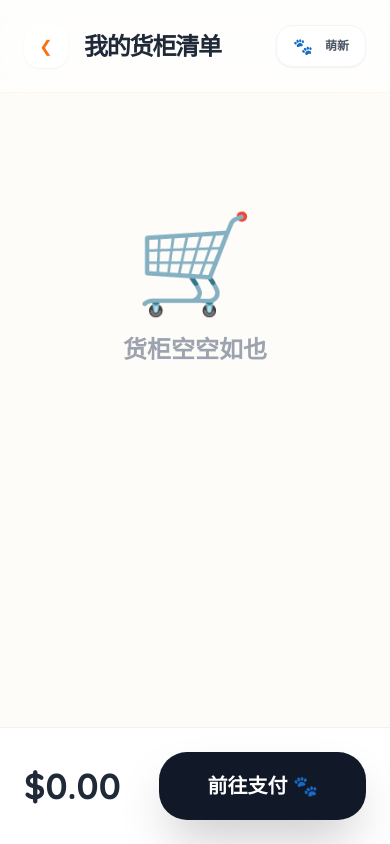
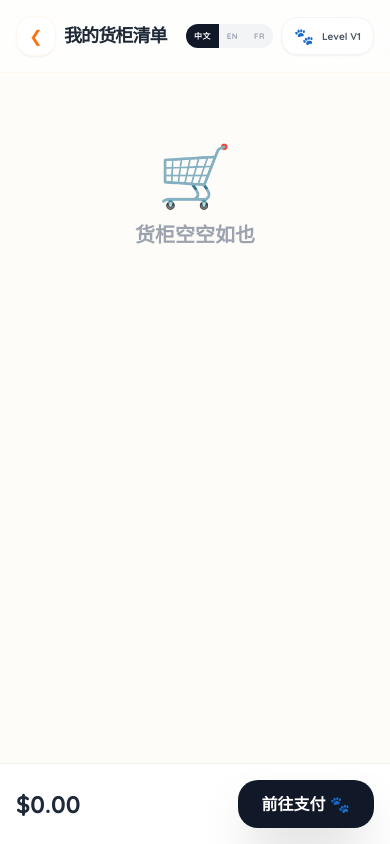
Before and after one commit to dogmeyummy-prog/dogme-shop, a website: page checkout.html in a window 390 px wide. Drawn offline with nearby package versions, Linux system fonts and the light colour scheme.

Commit message:
checkout.html

```diff
--- a/checkout.html
+++ b/checkout.html
@@ -6,9 +6,10 @@
     <title>Dogme Cart | 我的货柜清单 🐾</title>
     <script src="https://cdn.tailwindcss.com"></script>
     <link href="https://fonts.googleapis.com/css2?family=Quicksand:wght@400;500;700&display=swap" rel="stylesheet">
-    <link rel="stylesheet" href="测试版.css">
     <style>
-        .cart-item { background: white; border-radius: 30px; transition: all 0.3s cubic-bezier(0.34, 1.56, 0.64, 1); border: 1px solid rgba(255,141,54,0.05); }
+        body { font-family: 'Quicksand', sans-serif; }
+        .cart-item { background: white; border-radius: 20px; transition: all 0.3s cubic-bezier(0.34, 1.56, 0.64, 1); border: 1px solid rgba(255,141,54,0.05); }
+        @media (min-width: 768px) { .cart-item { border-radius: 30px; } }
         .cart-item:hover { transform: scale(1.02); box-shadow: 0 15px 30px rgba(0,0,0,0.05); }
         .checkout-bar { background: rgba(255, 255, 255, 0.9); backdrop-filter: blur(20px); border-top: 1px solid rgba(0,0,0,0.05); }
         .active-press:active { transform: scale(0.96); }
@@ -16,59 +17,86 @@
 </head>
 <body class="bg-[#fdfcf9] min-h-screen pb-40">
 
-    <nav class="flex justify-between items-center px-6 md:px-12 py-6 sticky top-0 z-50 bg-white/60 backdrop-blur-xl border-b border-orange-50">
-        <div class="flex items-center gap-4">
-            <button onclick="location.href='shopping.html'" class="w-11 h-11 rounded-2xl bg-white shadow-sm flex items-center justify-center text-orange-500 active-press border border-orange-50">❮</button>
-            <h1 class="text-2xl font-black text-gray-800 tracking-tighter">我的货柜清单</h1>
+    <!-- 添加语言切换和响应式适配 -->
+    <nav class="flex justify-between items-center px-4 md:px-6 lg:px-12 py-4 md:py-6 sticky top-0 z-50 bg-white/60 backdrop-blur-xl border-b border-orange-50">
+        <div class="flex items-center gap-2 md:gap-4">
+            <button onclick="location.href='shopping.html'" class="w-10 h-10 md:w-11 md:h-11 rounded-2xl bg-white shadow-sm flex items-center justify-center text-orange-500 active-press border border-orange-50">❮</button>
+            <h1 class="text-lg md:text-2xl font-black text-gray-800 tracking-tighter" data-t="checkout_title">我的货柜清单</h1>
         </div>
-        <div id="checkout-rank-status" class="flex items-center gap-3 bg-white px-4 py-2 rounded-2xl shadow-sm border border-gray-100">
-            <span id="rank-emoji">🐾</span>
-            <span id="rank-name-display" class="font-black text-xs text-gray-600">加载中...</span>
+        <div class="flex items-center gap-2 md:gap-3">
+            <div class="flex bg-gray-100 rounded-xl overflow-hidden">
+                <button onclick="switchLanguage('zh')" id="lang-zh" class="px-2 py-1.5 text-[8px] md:text-[9px] font-black uppercase tracking-wider transition-colors">中文</button>
+                <button onclick="switchLanguage('en')" id="lang-en" class="px-2 py-1.5 text-[8px] md:text-[9px] font-black uppercase tracking-wider transition-colors">EN</button>
+                <button onclick="switchLanguage('fr')" id="lang-fr" class="px-2 py-1.5 text-[8px] md:text-[9px] font-black uppercase tracking-wider transition-colors">FR</button>
+            </div>
+            <div id="checkout-rank-status" class="flex items-center gap-2 md:gap-3 bg-white px-3 md:px-4 py-1.5 md:py-2 rounded-2xl shadow-sm border border-gray-100">
+                <span id="rank-emoji">🐾</span>
+                <span id="rank-name-display" class="font-black text-[10px] md:text-xs text-gray-600" data-t="checkout_loading">加载中...</span>
+            </div>
         </div>
     </nav>
 
-    <main class="max-w-3xl mx-auto px-6 mt-10">
-        <div id="discount-banner" class="mb-8 p-5 rounded-[30px] bg-gray-900 text-white flex items-center justify-between hidden">
-            <div class="flex items-center gap-4">
-                <div class="text-3xl">💎</div>
-                <div><p id="discount-desc" class="font-black text-sm">等级特权已激活</p></div>
+    <main class="max-w-3xl mx-auto px-4 md:px-6 mt-6 md:mt-10">
+        <div id="discount-banner" class="mb-6 md:mb-8 p-4 md:p-5 rounded-[25px] md:rounded-[30px] bg-gray-900 text-white flex items-center justify-between hidden">
+            <div class="flex items-center gap-3 md:gap-4">
+                <div class="text-2xl md:text-3xl">💎</div>
+                <div><p id="discount-desc" class="font-black text-xs md:text-sm" data-t="checkout_discount_activated">等级特权已激活</p></div>
             </div>
-            <div id="discount-tag" class="px-4 py-2 bg-white/20 rounded-full font-black text-sm italic">-0%</div>
+            <div id="discount-tag" class="px-3 md:px-4 py-1.5 md:py-2 bg-white/20 rounded-full font-black text-xs md:text-sm italic">-0%</div>
         </div>
 
-        <div id="empty-cart" class="hidden text-center py-20">
-            <div class="text-8xl mb-6">🛒</div>
-            <h2 class="text-2xl font-black text-gray-400">货柜空空如也</h2>
+        <div id="empty-cart" class="hidden text-center py-12 md:py-20">
+            <div class="text-6xl md:text-8xl mb-4 md:mb-6">🛒</div>
+            <h2 class="text-xl md:text-2xl font-black text-gray-400" data-t="checkout_empty_title">货柜空空如也</h2>
         </div>
 
-        <div id="cart-list" class="space-y-4"></div>
+        <div id="cart-list" class="space-y-3 md:space-y-4"></div>
     </main>
 
-    <footer class="fixed bottom-0 left-0 right-0 checkout-bar p-6 md:px-20 z-50">
+    <footer class="fixed bottom-0 left-0 right-0 checkout-bar p-4 md:p-6 lg:px-20 z-50">
         <div class="max-w-3xl mx-auto flex items-center justify-between">
             <div>
-                <span id="original-price" class="text-gray-400 text-sm line-through font-bold hidden">$0.00</span>
-                <p id="total-price" class="text-4xl font-black text-gray-800">$0.00</p>
+                <span id="original-price" class="text-gray-400 text-xs md:text-sm line-through font-bold hidden">$0.00</span>
+                <p id="total-price" class="text-2xl md:text-4xl font-black text-gray-800">$0.00</p>
             </div>
-            <button id="pay-btn" onclick="goToPay()" class="px-12 py-5 bg-gray-900 text-white rounded-[28px] font-black text-xl active-press shadow-2xl hover:bg-orange-600 transition-all">
+            <button id="pay-btn" onclick="goToPay()" class="px-6 md:px-12 py-3 md:py-5 bg-gray-900 text-white rounded-[20px] md:rounded-[28px] font-black text-base md:text-xl active-press shadow-2xl hover:bg-orange-600 transition-all" data-t="checkout_pay_btn">
                 前往支付 🐾
             </button>
         </div>
     </footer>
 
-    <script src="dogme-core.js"></script>
+    <!-- 引入 i18n.js -->
+    <script src="i18n.js"></script>
+
     <script>
         let cart = JSON.parse(localStorage.getItem('dogme_cart')) || [];
 
+        function updateLanguageButtons() {
+            const lang = localStorage.getItem('dogme_lang') || 'zh';
+            ['zh', 'en', 'fr'].forEach(l => {
+                const btn = document.getElementById(`lang-${l}`);
+                if (l === lang) {
+                    btn.classList.add('bg-gray-900', 'text-white');
+                    btn.classList.remove('text-gray-400');
+                } else {
+                    btn.classList.remove('bg-gray-900', 'text-white');
+                    btn.classList.add('text-gray-400');
+                }
+            });
+        }
+
         function getRankBenefit() {
-            const info = LevelSystem.getLevelInfo();
-            let discount = 1; // 默认不打折
-            // 等级折扣逻辑
-            if (info.rank >= 10) discount = 0.8;
-            else if (info.rank >= 9) discount = 0.85;
-            else if (info.rank >= 6) discount = 0.9;
-            else if (info.rank >= 3) discount = 0.95;
-            return { discount, info };
+            const exp = parseInt(localStorage.getItem('dogme_user_exp') || '0');
+            const rank = Math.min(Math.floor(exp / 10) + 1, 10);
+            let discount = 1;
+            let name = 'Level V' + rank;
+
+            if (rank >= 10) discount = 0.8;
+            else if (rank >= 9) discount = 0.85;
+            else if (rank >= 6) discount = 0.9;
+            else if (rank >= 3) discount = 0.95;
+
+            return { discount, info: { name, rank } };
         }
 
         function renderCart() {
@@ -87,29 +115,32 @@
             let subtotal = 0;
             container.innerHTML = cart.map((item, index) => {
                 subtotal += item.price;
-                return `<div class="cart-item p-6 flex items-center justify-between">
-                    <div class="flex items-center gap-6"><div class="text-5xl">${item.emoji}</div>
-                    <div><h3 class="font-black text-gray-800">${item.name}</h3><p class="text-gray-400 font-bold">$${item.price.toFixed(2)}</p></div></div>
-                    <button onclick="removeItem(${index})" class="text-gray-300 font-bold">✕</button>
+                return `<div class="cart-item p-4 md:p-6 flex items-center justify-between">
+                    <div class="flex items-center gap-4 md:gap-6"><div class="text-3xl md:text-5xl">${item.emoji}</div>
+                    <div><h3 class="font-black text-sm md:text-base text-gray-800">${item.name}</h3><p class="text-xs md:text-sm text-gray-400 font-bold">$${item.price.toFixed(2)}</p></div></div>
+                    <button onclick="removeItem(${index})" class="text-gray-300 font-bold text-lg md:text-xl">✕</button>
                 </div>`;
             }).join('');
 
-            // 计算最终价格：确保它不会超过原价
             const finalPrice = subtotal * benefit.discount;
             document.getElementById('total-price').innerText = `$${finalPrice.toFixed(2)}`;
 
-            // UI 逻辑适配：只有当真正有折扣产生（小于1）时才显示折扣 UI
             const originalPriceEl = document.getElementById('original-price');
             const discountBanner = document.getElementById('discount-banner');
+            const discountDesc = document.getElementById('discount-desc');
 
             if(benefit.discount < 1) {
                 originalPriceEl.innerText = `$${subtotal.toFixed(2)}`;
                 originalPriceEl.classList.remove('hidden');
                 discountBanner.classList.remove('hidden');
                 document.getElementById('discount-tag').innerText = `-${Math.round((1-benefit.discount)*100)}%`;
-                document.getElementById('discount-desc').innerText = `作为 ${benefit.info.name}，您已享受专享折扣！`;
+
+                const lang = localStorage.getItem('dogme_lang') || 'zh';
+                const t = window.translations?.[lang] || window.translations?.['zh'];
+                if (t) {
+                    discountDesc.innerText = `${t.checkout_as} ${benefit.info.name}${t.checkout_enjoy_discount}`;
+                }
             } else {
-                // 如果没有折扣，隐藏相关元素，确保总计显示的就是商品价格
                 originalPriceEl.classList.add('hidden');
                 discountBanner.classList.add('hidden');
             }
@@ -125,10 +156,14 @@
             cart.splice(index, 1);
             localStorage.setItem('dogme_cart', JSON.stringify(cart));
             renderCart();
-            if (typeof DogmeCore !== 'undefined') DogmeCore.updateCartCount();
         }
 
-        window.onload = renderCart;
+        window.translations = translations;
+
+        window.onload = () => {
+            renderCart();
+            updateLanguageButtons();
+        };
     </script>
 </body>
 </html>
```
